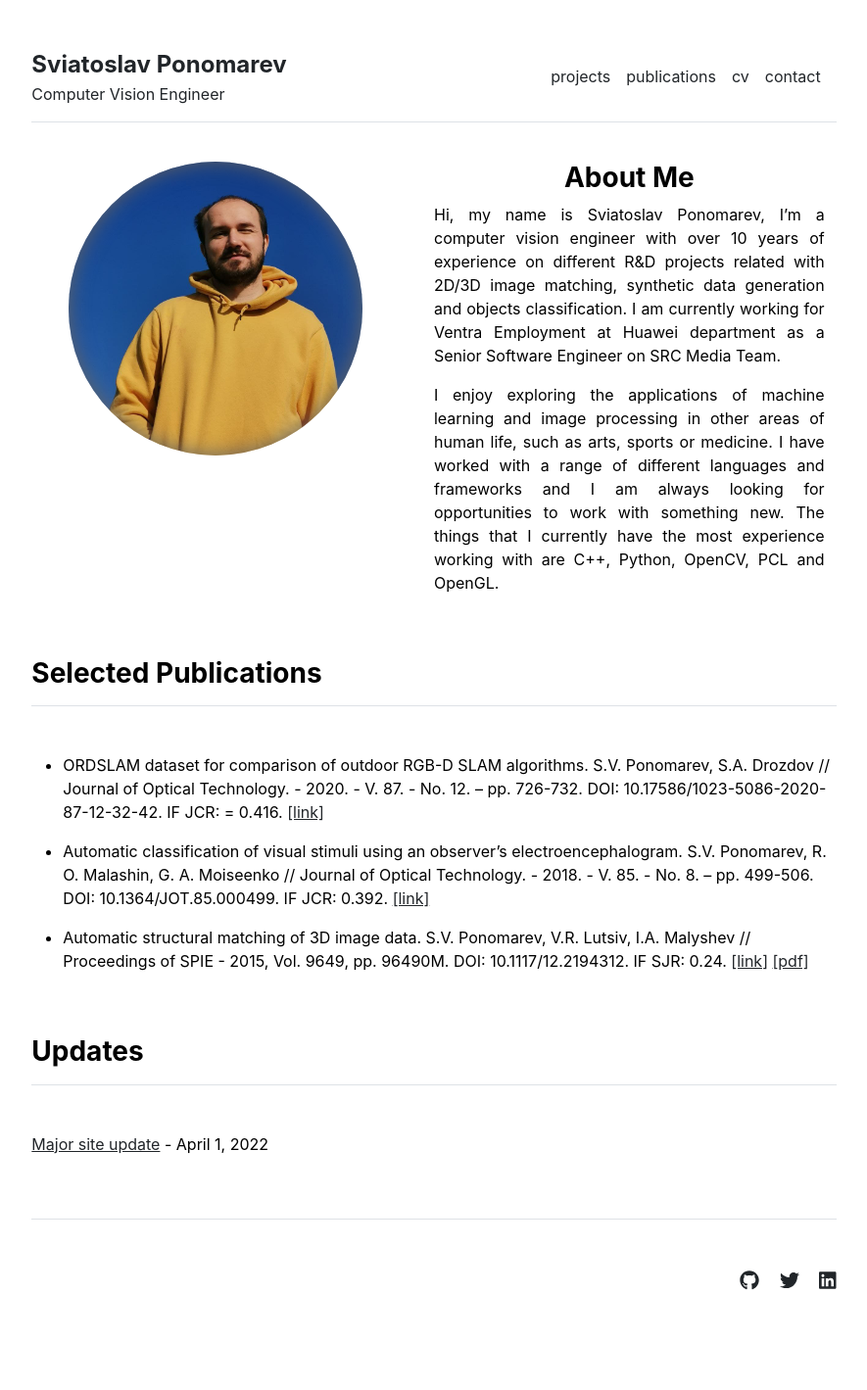
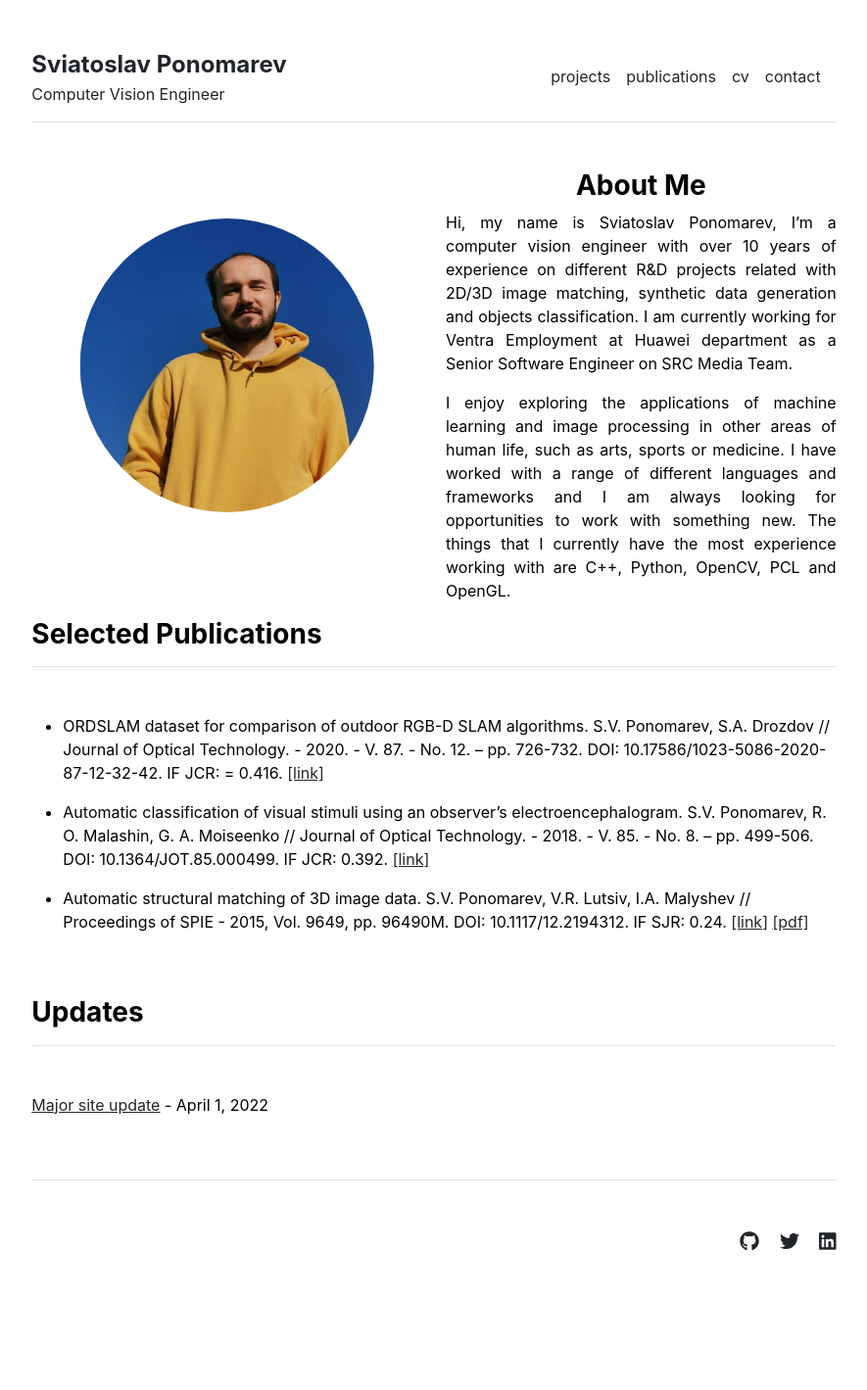
Before and after one commit to svponomarev/svponomarev.github.io, a Jekyll site: the page built from index.md, in a window 1280 px wide. Shown: the whole page at 98% size, without its empty margins (197-1082 px from the left). Built offline with Jekyll 4.4.1, drawn with Linux system fonts in a browser that asks for light colours; after the commit the page ends 1379 px from its top, so only the background shows below that.

Commit message:
minor layout fixes

```diff
--- a/_data/cv/professional-experience.yml
+++ b/_data/cv/professional-experience.yml
@@ -19,7 +19,7 @@
   description: 'Junior Researcher'
   years: 'July 2017 - December 2020'
   content: '<ul> <li>Achieved 79% accuracy for automatic classification of visual stimuli based on electroencephalogram analysis and SVM training with wavelet-based features [<mark>Matlab</mark>]</li>
-  <li>Capturing and creation of an openly available ORDSLAM database to compare the performance of RGB-D SLAM algorithms outdoors [[<mark>C++</mark>, <mark>OpenCV</mark>]</li>
+  <li>Capturing and creation of an openly available ORDSLAM database to compare the performance of RGB-D SLAM algorithms outdoors [<mark>C++</mark>, <mark>OpenCV</mark>]</li>
   </ul>'
 
 - title: 'My Sales Team'
--- a/_includes/contact.html
+++ b/_includes/contact.html
@@ -10,8 +10,8 @@
 		<p><b>Facebook:</b> <a href="https://www.facebook.com/{{contact.fb}}">{{ contact.fb }}</a></p>
         <p><b>VK:</b> <a href="https://vk.com/{{contact.vk}}">{{ contact.vk }}</a></p>
       </div>
-	  <div class="col-md-6">
-		<span class="round-img" style="background-image: url({{ site.github.url }}/{{ contact.image }})"></span>
+	  <div class="col-md-6 xs-auto">
+		<img class="img-fluid round-img" src="{{ site.github.url }}/{{ contact.image }}" alt="">
       </div>
     </div>
     {% endfor %}
--- a/_layouts/home.html
+++ b/_layouts/home.html
@@ -2,14 +2,15 @@
 layout: default
 ---
 
-<div class="row g-5 mb-5 intro-row">
+<div class="g-5" style="text-align: justify;">
 
 
   <div class="row clearfix about-container" >
 	  <div class="col-xs-12 col-sm-8 col-md-6 col-lg-6 no-print">
-			<span class="profile-img" style="background-image: url({{ site.github.url }}/assets/img/avatar2.jpg)"></span>
+
+			<img class="img-fluid profile-img" src="{{ site.github.url }}/assets/img/avatar2.jpg" alt="">
 	  </div>
-	  <div class="col col-xs-12 col-sm col-md-6 col-lg-6" style="text-align: justify">
+	  <div class="col col-xs-12 col-sm col-md-6 col-lg-6">
 		  <h3 class="fw-bold" align="center">About Me</h3>
 		{{ content }}
 	  </div>
--- a/assets/css/main.scss
+++ b/assets/css/main.scss
@@ -4,12 +4,12 @@
 @import "main";
 
 .profile-img {
-    width: 300px;
-    height: 300px;
+    max-width: 400px;
+    max-height: 400px;
     margin: 0 auto;
     margin-bottom: 20px;
     display: block;
-    border-radius: 150px;
+    clip-path: circle();
     background-size: cover;
     background-position: center;
     background-repeat: repeat, no-repeat;
@@ -31,8 +31,8 @@
 }
 
 .round-img {
-    width: 400px;
-    height: 500px;
+    width: auto;
+    max-height: 500px;
     margin: 0 auto;
     margin-bottom: 20px;
     display: block;
```
